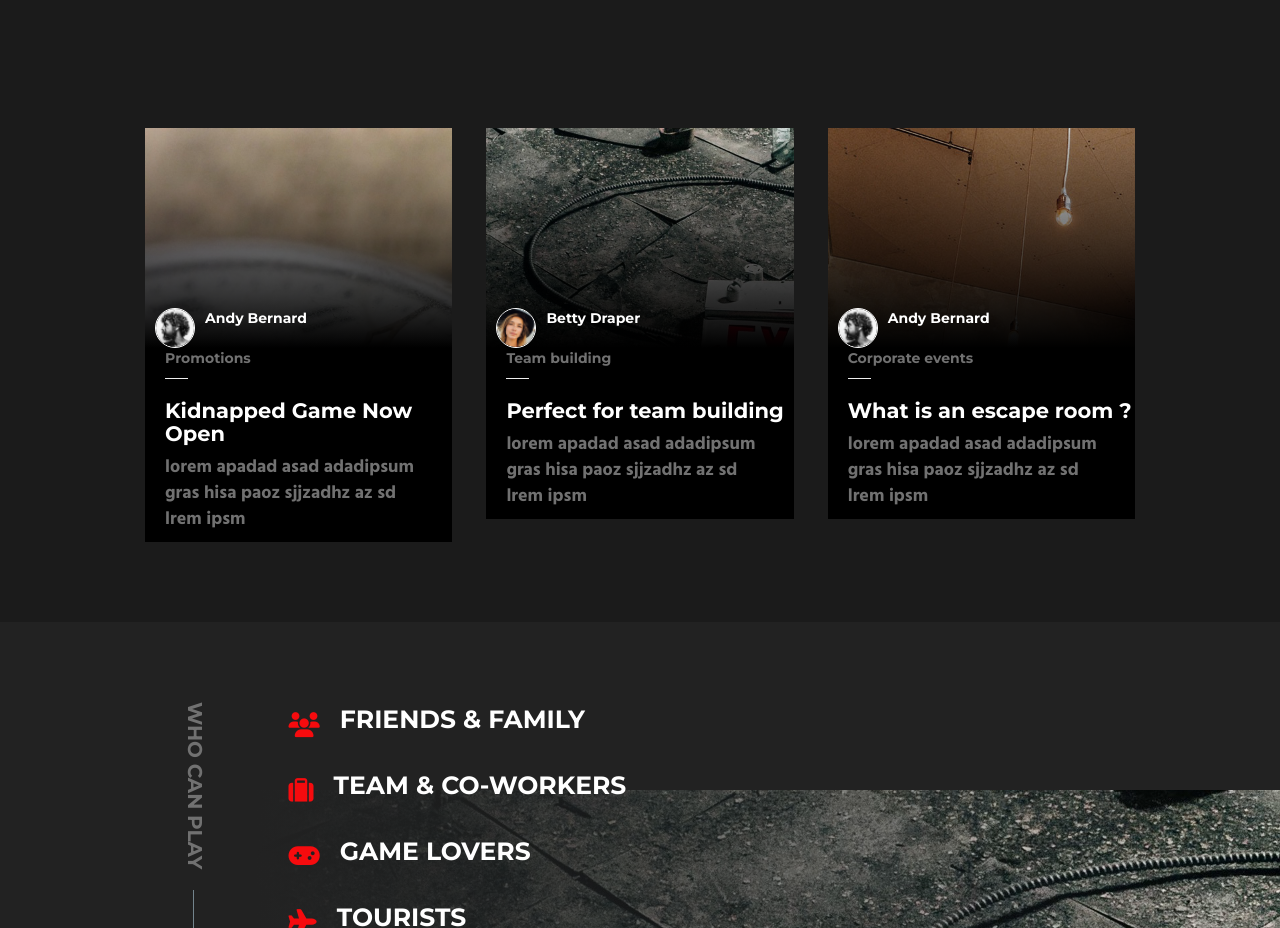
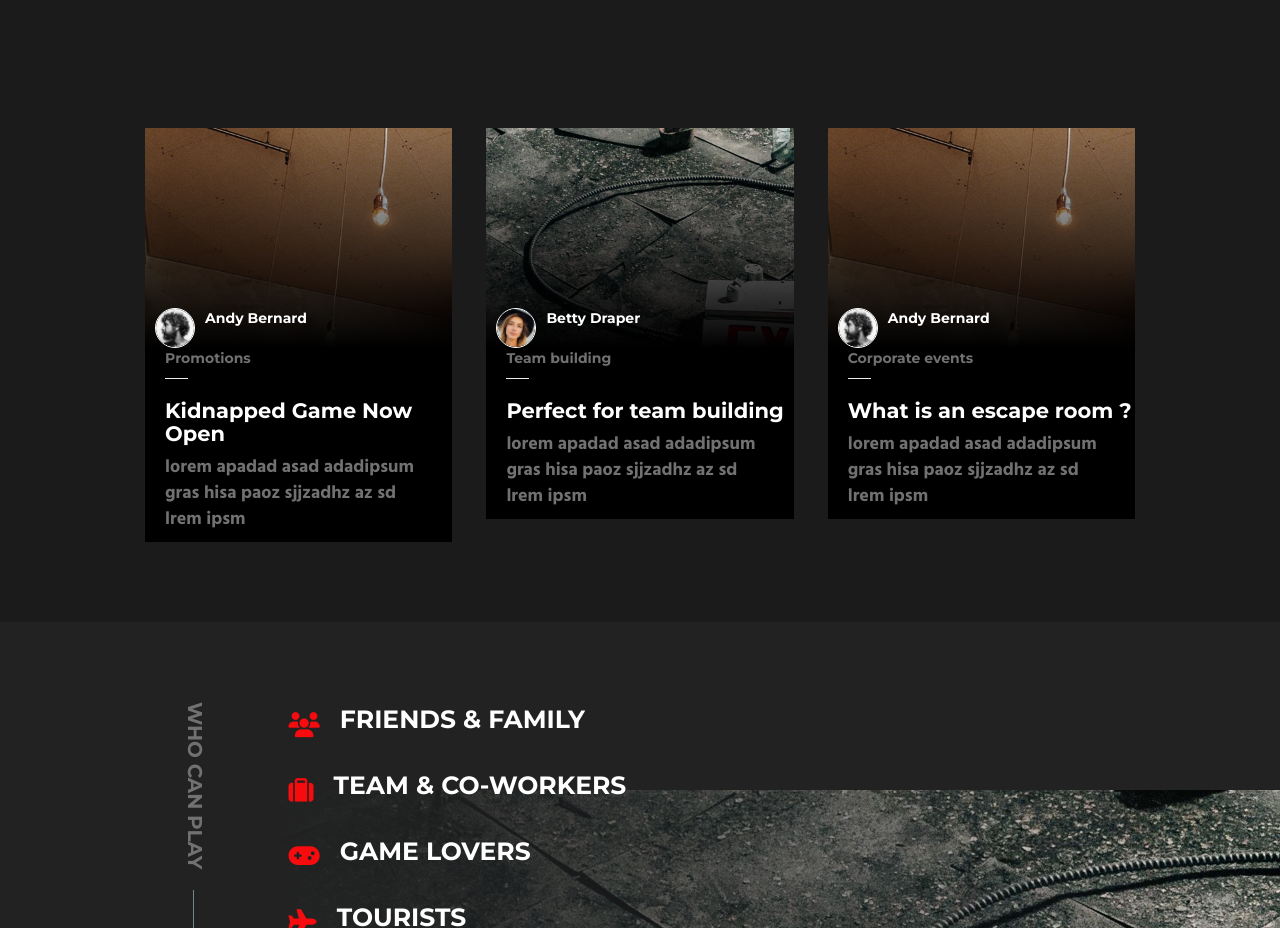
Before and after one commit to becodeorg/hamilton-7-escapium-team-9, a website: page index.html in a window 1280 px wide. Shown: the part 4100-5028 px from the top of the page. Drawn offline with nearby package versions, Linux system fonts and the light colour scheme; some packages are replaced by stand-ins of ours; files whose address does not match are found by name.

Commit message:
pictures

```diff
--- a/resources/scss/pages/_index.scss
+++ b/resources/scss/pages/_index.scss
@@ -367,7 +367,7 @@
         .post__pic{
             background-image:
             linear-gradient(0deg, rgba(0,0,0,1) 0%, rgba(0,0,0,0) 100%),
-            url(../../hamilton-7-escapium-team-9/resources/images/room-9.jpg);
+            url(../images/post-img-2.jpg);
             background-size: 600px;
             width: 90%;
             height: 220px;
```
Also changed, not shown: resources/css/style.css.
